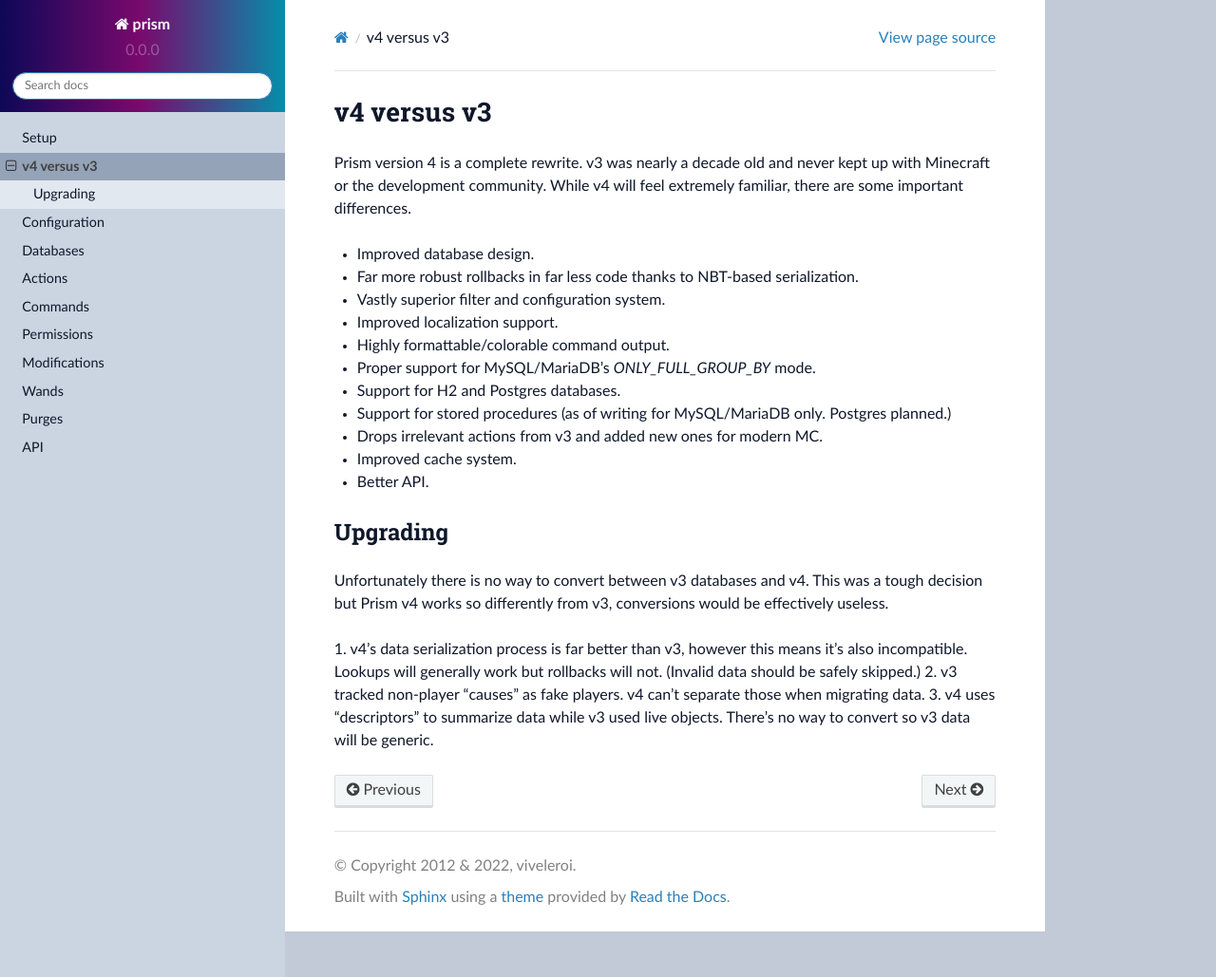
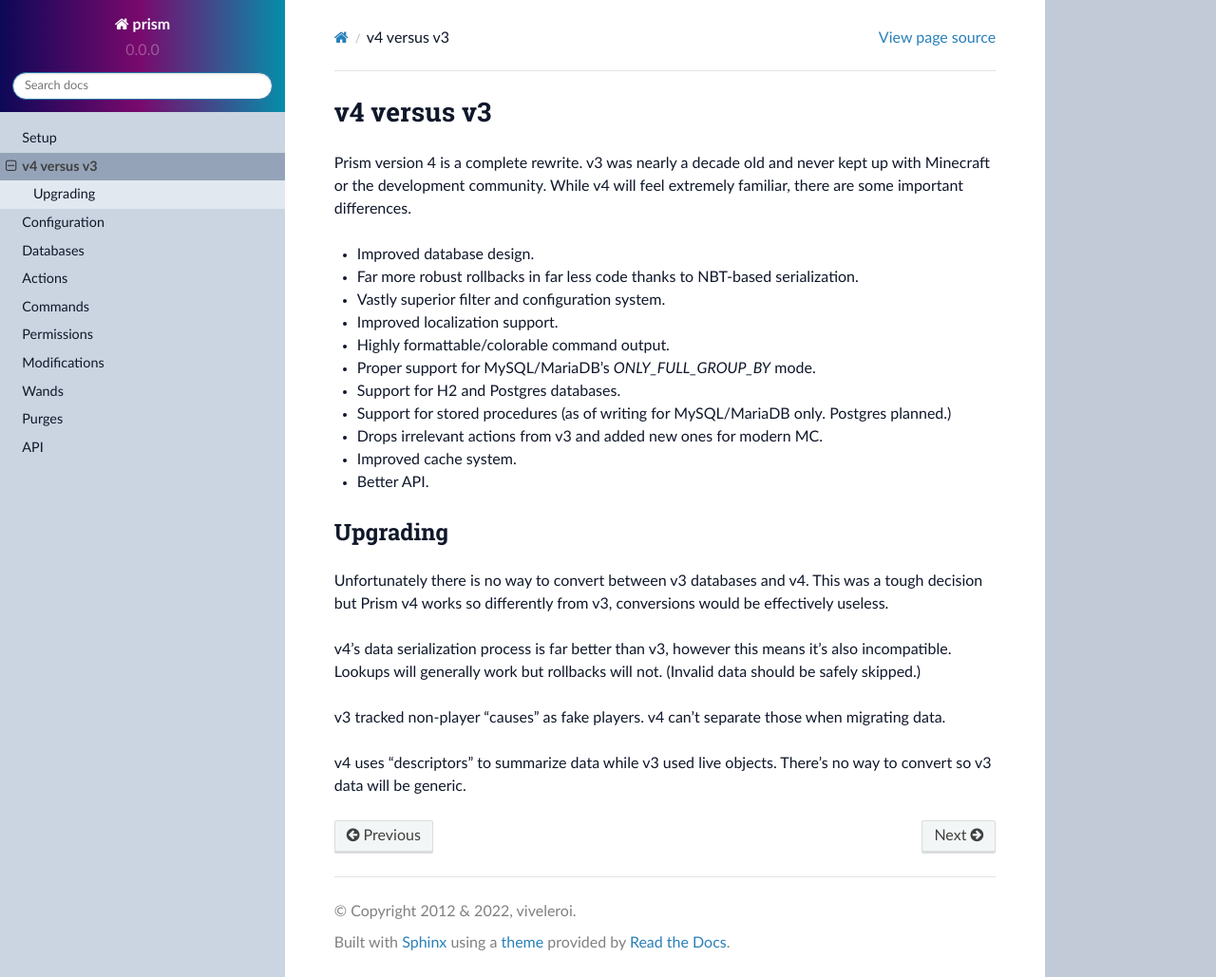
Before and after one commit to prism/prism-docs, a Sphinx documentation site: the page built from docs/source/v4_v_v3.rst, in a window 1280 px wide and 1029 px high. Shown: the whole window at 95% size. Built offline with Sphinx 7.4.7 and the Read the Docs theme 2.0.0, drawn with Linux system fonts in a browser that asks for light colours.

```diff
--- a/docs/source/actions.rst
+++ b/docs/source/actions.rst
@@ -26,6 +26,8 @@ The following is a list of all actions Prism v4 can monitor.
 | block-fade      | blocks fading (snow melt, etc)   | No       | Yes         |
 +-----------------+----------------------------------+----------+-------------+
 | block-form      | blocks forming (snow, obsidian)  | No       | Yes         |
++-----------------+----------------------------------+----------+-------------+
+| block-harvest   | harvest crop w/out break         | Yes      | No          |
 +-----------------+----------------------------------+----------+-------------+
 | block-ignite    | blocks set on fire               | Yes      | No*         |
 +-----------------+----------------------------------+----------+-------------+
@@ -59,6 +61,8 @@ The following is a list of all actions Prism v4 can monitor.
 +-----------------+----------------------------------+----------+-------------+
 | hanging-break   | frames/paintings broken          | Yes      | Yes         |
 +-----------------+----------------------------------+----------+-------------+
+| hanging-place   | frames/paintings placed          | Yes      | Yes         |
++-----------------+----------------------------------+----------+-------------+
 | inventory-open  | player accesses an inventory     | Yes      | No          |
 +-----------------+----------------------------------+----------+-------------+
 | item-dispense   | items dispensed by dispenser     | Yes      | Yes         |
@@ -88,7 +92,7 @@ The following is a list of all actions Prism v4 can monitor.
 | xp-pickup       | player gains XP                  | No       | No          |
 +-----------------+----------------------------------+----------+-------------+
 
-- * Action is not reversible but may produce other events which are.
+Asterisk (*) means action is not reversible but may produce other events which are.
 
 Paper-Only
 ----------
--- a/docs/source/v4_v_v3.rst
+++ b/docs/source/v4_v_v3.rst
@@ -24,8 +24,10 @@ Upgrading
 
 Unfortunately there is no way to convert between v3 databases and v4. This was a tough decision but Prism v4 works so differently from v3, conversions would be effectively useless.
 
-1. v4's data serialization process is far better than v3, however this means
+v4's data serialization process is far better than v3, however this means
 it's also incompatible. Lookups will generally work but rollbacks will not. (Invalid
 data should be safely skipped.)
-2. v3 tracked non-player "causes" as fake players. v4 can't separate those when migrating data.
-3. v4 uses "descriptors" to summarize data while v3 used live objects. There's no way to convert so v3 data will be generic.
+
+v3 tracked non-player "causes" as fake players. v4 can't separate those when migrating data.
+
+v4 uses "descriptors" to summarize data while v3 used live objects. There's no way to convert so v3 data will be generic.
```
